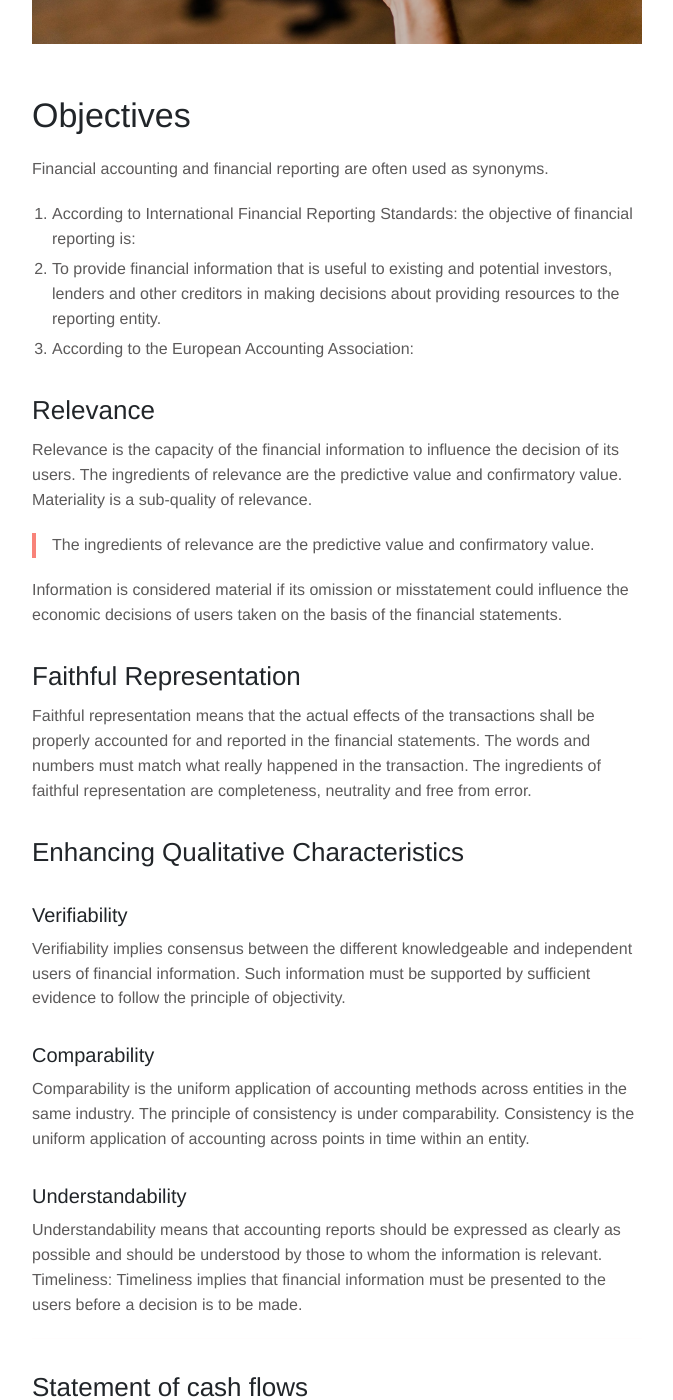
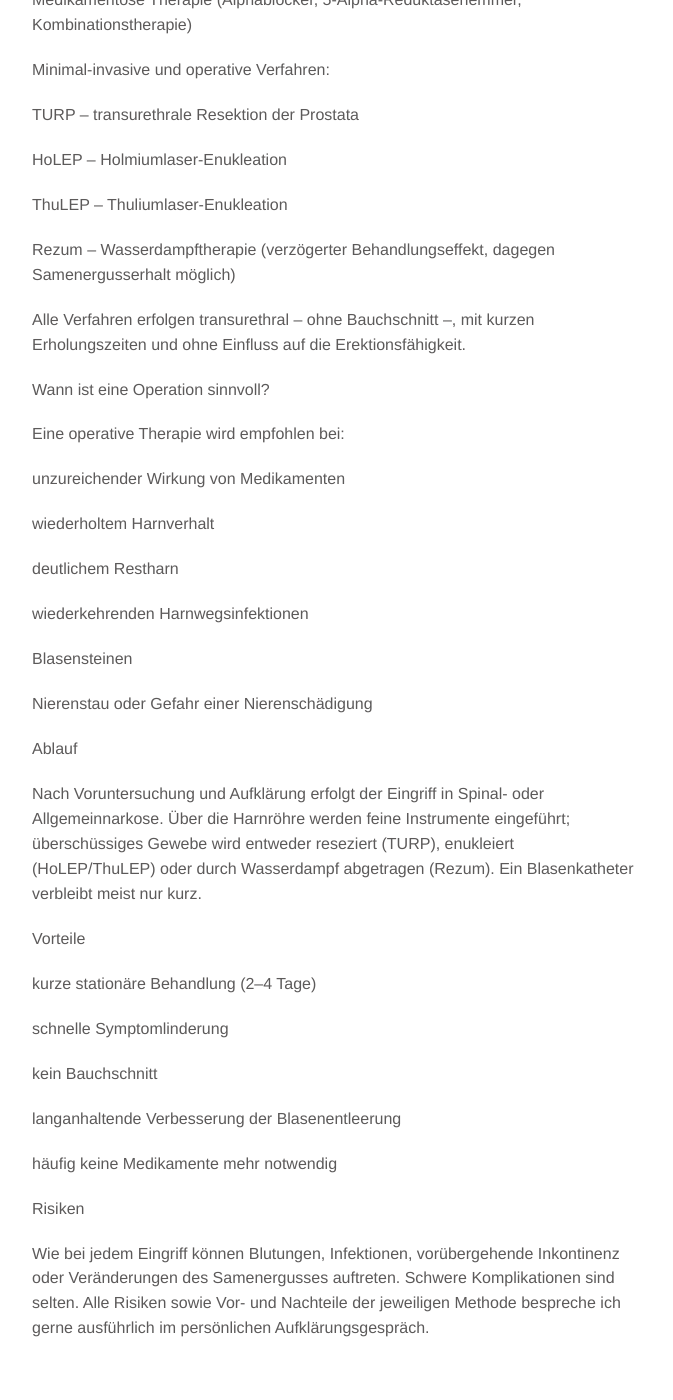
Before and after one commit to pawelrachubinski/drpawelrachubinski.github.io, a Jekyll site: the page built from _services/accounting.md, in a window 1280 px wide and 1400 px high, scrolled down 802 px. Shown: the whole window, without its empty margins (143-816 px from the left). Built offline with Jekyll 4.4.1, drawn with Linux system fonts in a browser that asks for light colours; some of the changed text lies outside the part shown.

Commit message:
Update accounting.md

```diff
--- a/_services/accounting.md
+++ b/_services/accounting.md
@@ -1,84 +1,62 @@
 ---
-title: "Accounting"
-date: 2018-11-18T12:33:46+10:00
+title: "Gutartige Prostatavergrößerung"
+date: 2026-01-12T12:33:46+10:00
 weight: 1
 ---
+Gutartige Prostatavergrößerung (BPH)
+Die gutartige Prostatavergrößerung (BPH) führt häufig zu Beschwerden beim Wasserlassen bei Männern: schwacher Harnstrahl, nächtlicher Harndrang, Restharn oder akuter Harnverhalt. Zunächst erfolgt meist eine medikamentöse Therapie. Reicht diese nicht mehr aus oder treten Komplikationen wie Harnverhalt, Restharn, Blasensteine, Infektionen oder Nierenschäden auf, ist eine operative Behandlung sinnvoll.
 
-Financial accounting (or financial accountancy) is the field of accounting concerned with the **summary, analysis and reporting** of financial transactions related to a business.
+Behandlungsmöglichkeiten
 
-![Accounting Services](/images/austin-distel-nGc5RT2HmF0-unsplash.jpg)
+Ich biete das breite Spektrum der modernen BPH-Therapie an:
 
-# Objectives
+Medikamentöse Therapie
+(Alphablocker, 5-Alpha-Reduktasehemmer, Kombinationstherapie)
 
-Financial accounting and financial reporting are often used as synonyms.
+Minimal-invasive und operative Verfahren:
 
-1. According to International Financial Reporting Standards: the objective of financial reporting is:
-2. To provide financial information that is useful to existing and potential investors, lenders and other creditors in making decisions about providing resources to the reporting entity.
-3. According to the European Accounting Association:
+TURP – transurethrale Resektion der Prostata
 
-## Relevance
+HoLEP – Holmiumlaser-Enukleation
 
-Relevance is the capacity of the financial information to influence the decision of its users. The ingredients of relevance are the predictive value and confirmatory value. Materiality is a sub-quality of relevance.
+ThuLEP – Thuliumlaser-Enukleation
 
-> The ingredients of relevance are the predictive value and confirmatory value.
+Rezum – Wasserdampftherapie (verzögerter Behandlungseffekt, dagegen Samenergusserhalt möglich)
 
-Information is considered material if its omission or misstatement could influence the economic decisions of users taken on the basis of the financial statements.
+Alle Verfahren erfolgen transurethral – ohne Bauchschnitt –, mit kurzen Erholungszeiten und ohne Einfluss auf die Erektionsfähigkeit.
 
-## Faithful Representation
+Wann ist eine Operation sinnvoll?
 
-Faithful representation means that the actual effects of the transactions shall be properly accounted for and reported in the financial statements. The words and numbers must match what really happened in the transaction. The ingredients of faithful representation are completeness, neutrality and free from error.
+Eine operative Therapie wird empfohlen bei:
 
-## Enhancing Qualitative Characteristics
+unzureichender Wirkung von Medikamenten
 
-### Verifiability
+wiederholtem Harnverhalt
 
-Verifiability implies consensus between the different knowledgeable and independent users of financial information. Such information must be supported by sufficient evidence to follow the principle of objectivity.
+deutlichem Restharn
 
-### Comparability
+wiederkehrenden Harnwegsinfektionen
 
-Comparability is the uniform application of accounting methods across entities in the same industry. The principle of consistency is under comparability. Consistency is the uniform application of accounting across points in time within an entity.
+Blasensteinen
 
-### Understandability
+Nierenstau oder Gefahr einer Nierenschädigung
 
-Understandability means that accounting reports should be expressed as clearly as possible and should be understood by those to whom the information is relevant.
-Timeliness: Timeliness implies that financial information must be presented to the users before a decision is to be made.
+Ablauf
 
----
+Nach Voruntersuchung und Aufklärung erfolgt der Eingriff in Spinal- oder Allgemeinnarkose. Über die Harnröhre werden feine Instrumente eingeführt; überschüssiges Gewebe wird entweder reseziert (TURP), enukleiert (HoLEP/ThuLEP) oder durch Wasserdampf abgetragen (Rezum). Ein Blasenkatheter verbleibt meist nur kurz.
 
-## Statement of cash flows
+Vorteile
 
-The statement of cash flows considers the inputs and outputs in concrete cash within a stated period. The general template of a cash flow statement is as follows: Cash Inflow - Cash Outflow + Opening Balance = Closing Balance
+kurze stationäre Behandlung (2–4 Tage)
 
-| Cash Inflow | Outflow   | Opening Balance |
-| ----------- | --------- | --------------- |
-| _Monday_    | `Tuesday` | **Wednesday**   |
-| 1           | 2         | 3               |
+schnelle Symptomlinderung
 
-**Example 1:** in the beginning of September, Ellen started out with $5 in her bank account. During that same month, Ellen borrowed $20 from Tom. At the end of the month, Ellen bought a pair of shoes for $7. Ellen's cash flow statement for the month of September looks like this:
+kein Bauchschnitt
 
-- Cash inflow: $20
-- Cash outflow:$7
-- Opening balance: $5
-- Closing balance: $20 – $7 + $5 = $18
+langanhaltende Verbesserung der Blasenentleerung
 
-**Example 2:** in the beginning of June, WikiTables, a company that buys and resells tables, sold 2 tables. They'd originally bought the tables for $25 each, and sold them at a price of $50 per table. The first table was paid out in cash however the second one was bought in credit terms. WikiTables' cash flow statement for the month of June looks like this:
+häufig keine Medikamente mehr notwendig
 
-> **Important:** the cash flow statement only considers the exchange of actual cash, and ignores what the person in question owes or is owed.
+Risiken
 
-## Statement of financial position (balance sheet)
-
-The balance sheet is the financial statement showing a firm's assets, liabilities and equity (capital) at a set point in time, usually the end of the fiscal year reported on the accompanying income statement.
-
-- **fixed assets**
-  - property
-  - building
-  - equipment (such as factory machinery)
-- **intangible assets**
-  - copyrights
-  - trademarks
-  - patents
-    - pending
-    - international
-- goodwill
-
-Owner's equity, sometimes referred to as net assets, is represented differently depending on the type of business ownership. Business ownership can be in the form of a sole proprietorship, partnership, or a corporation. For a corporation, the owner's equity portion usually shows common stock, and retained earnings (earnings kept in the company). Retained earnings come from the retained earnings statement, prepared prior to the balance sheet.
+Wie bei jedem Eingriff können Blutungen, Infektionen, vorübergehende Inkontinenz oder Veränderungen des Samenergusses auftreten. Schwere Komplikationen sind selten. Alle Risiken sowie Vor- und Nachteile der jeweiligen Methode bespreche ich gerne ausführlich im persönlichen Aufklärungsgespräch.
```
